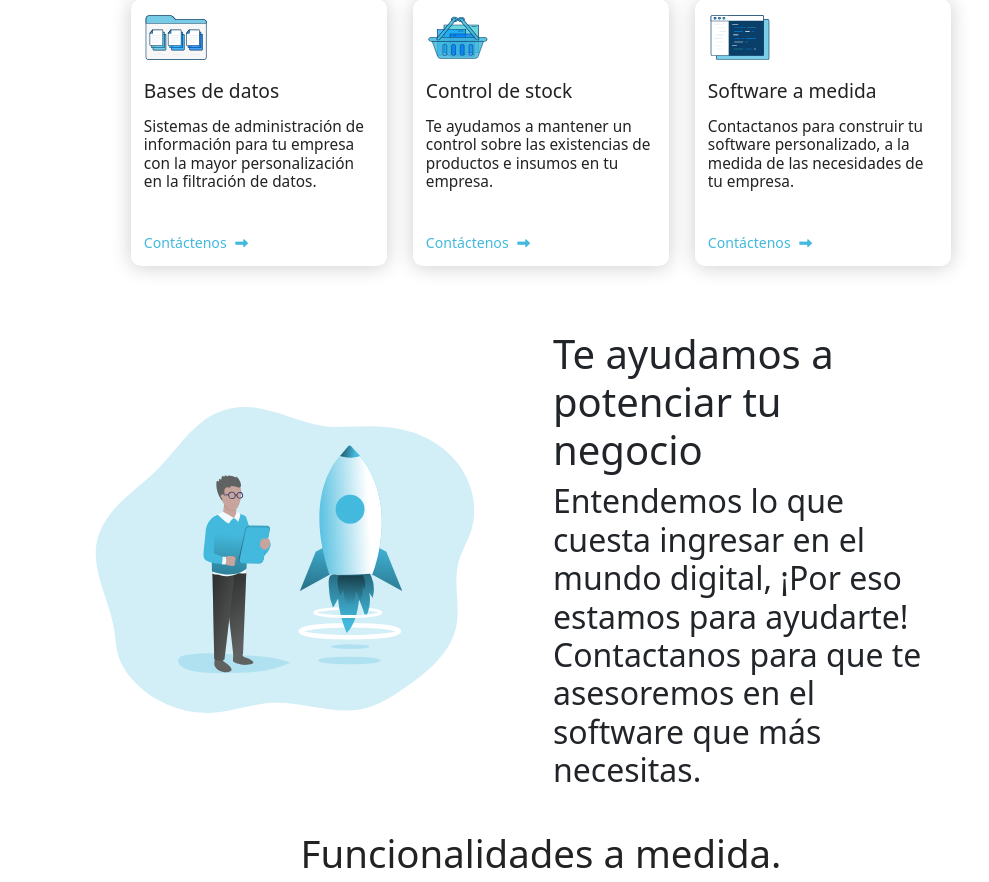
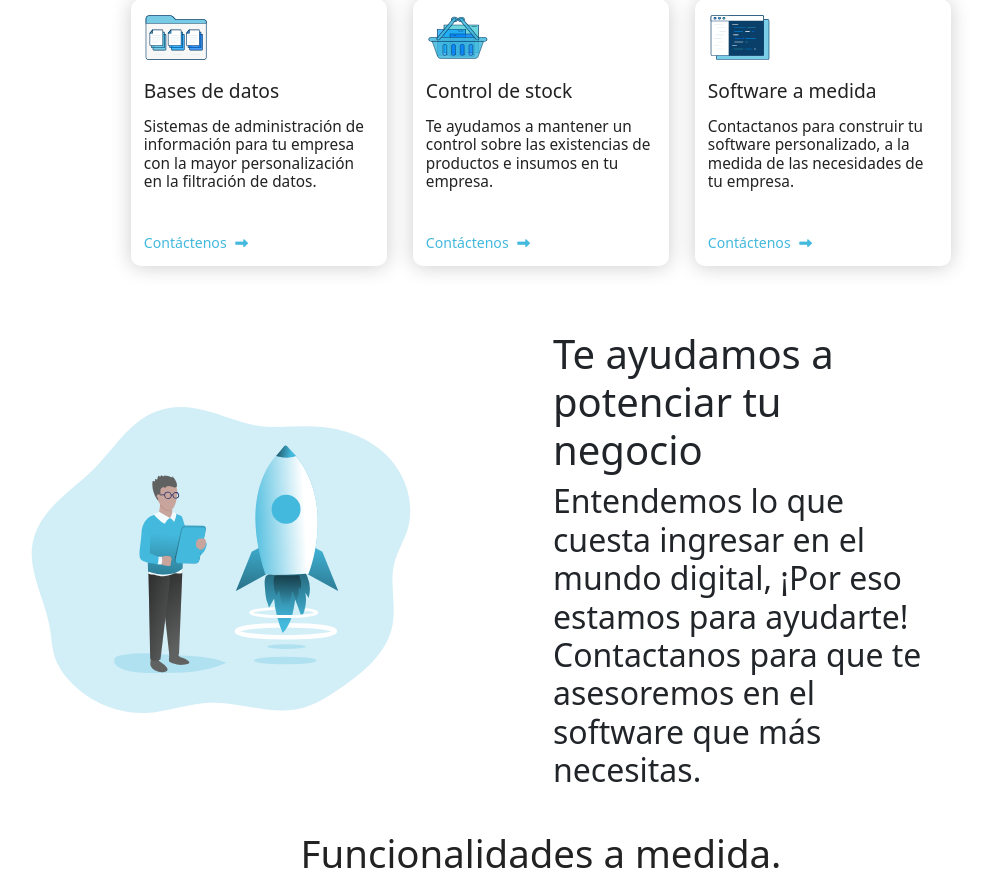
Before and after one commit to alejandro-alonso99/cloudsoft-rep, a Django app: page / in a window 1280 px wide. Shown: the part 1963-2845 px from the top of the page, without its empty margins (99-1088 px from the left). Run offline with Django 3.2, Linux system fonts and the light colour scheme; some libraries are stand-ins or nearby versions.

Commit message:
Update main.css

```diff
--- a/static/css/main.css
+++ b/static/css/main.css
@@ -519,12 +519,11 @@ span {
     display: flex;
     align-items: center;
     justify-content: center;
-    text-align: left;
+    text-align: right;
 }
 
 #extra-info-col-svg svg{
     width: 40vw;
-    margin-left: 10vw;
 }
 
 #extra-row{
```
